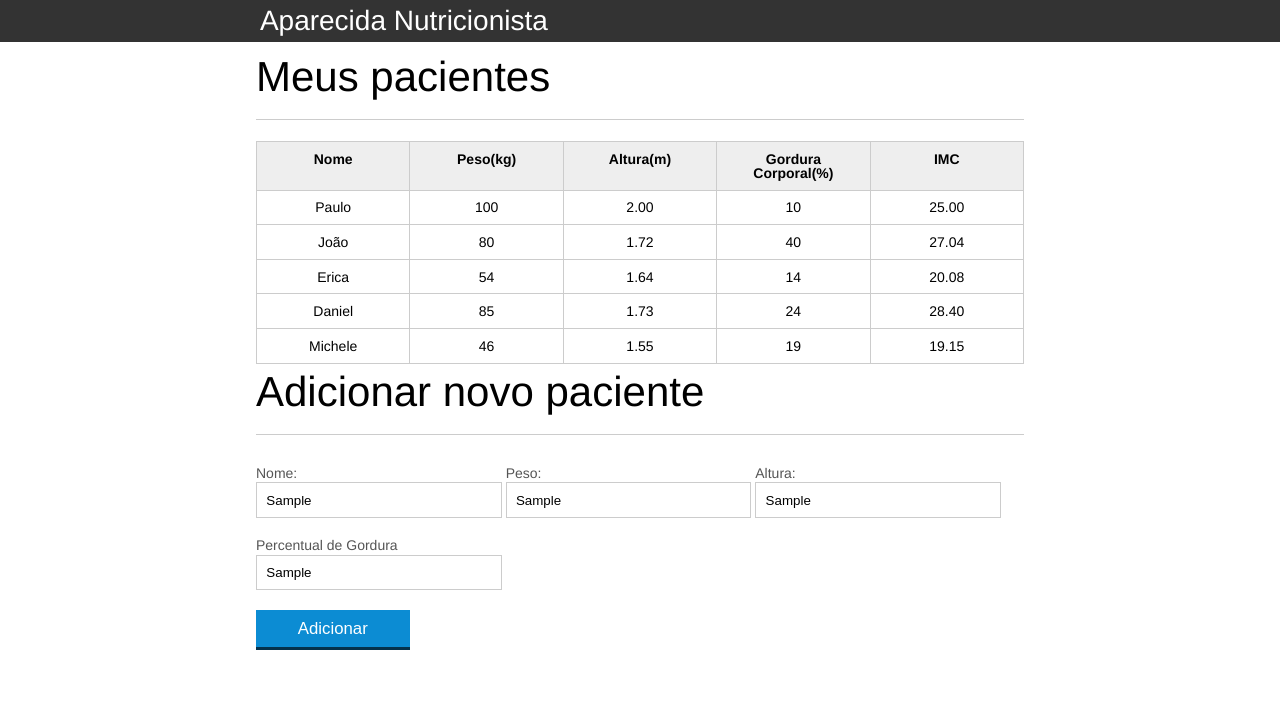
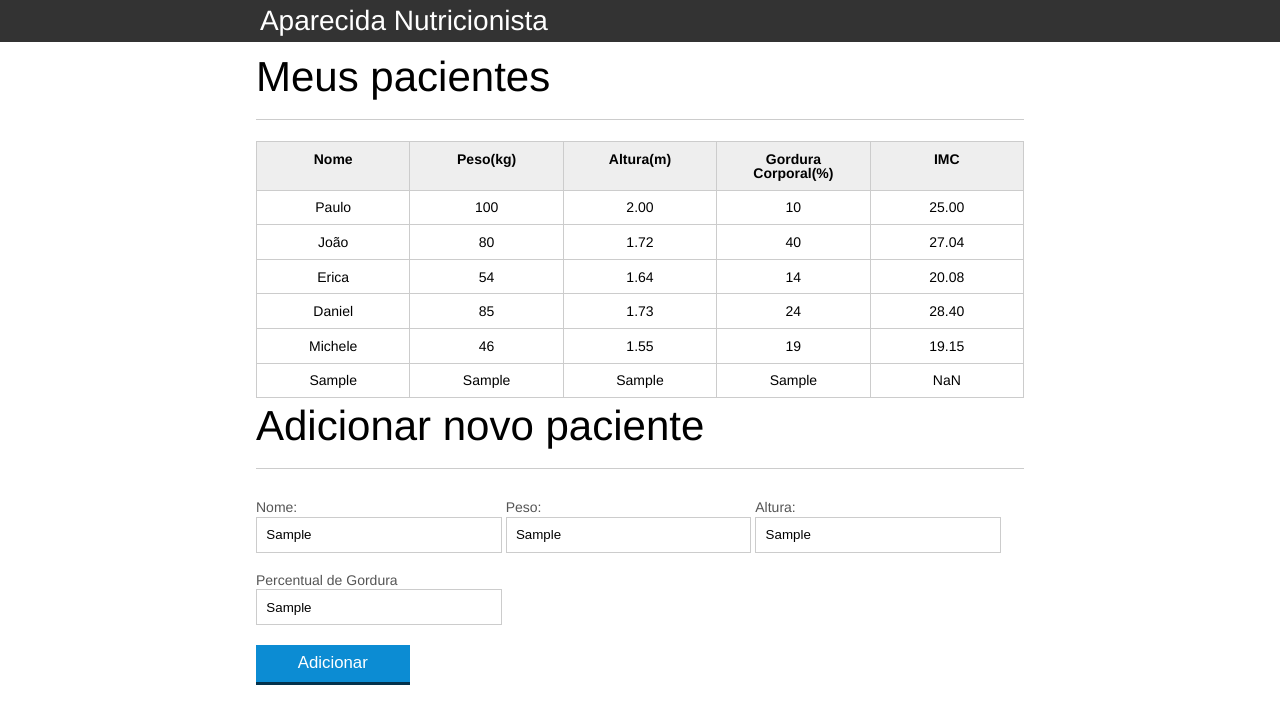
Before and after one commit to Daniel-Anjos/AluraJavascript, a plain HTML site: page index.html in a window 1280 px wide. Both pictures are taken after typing "Sample", "Sample", "Sample", "Sample" into the empty fields and a click on the button "Adicionar". Drawn offline with Linux system fonts and the light colour scheme.

Commit message:
Ajustes na função event no form.js

```diff
--- a/js/form.js
+++ b/js/form.js
@@ -1,5 +1,5 @@
 var botaoAdicionar = document.querySelector("#adicionar-paciente");
-botaoAdicionar.addEventListener("click", function () {
+botaoAdicionar.addEventListener("click", function (event) {
     event.preventDefault();
     var form = document.querySelector("#form-adiciona");
     var nome = form.nome.value;
@@ -13,6 +13,7 @@ botaoAdicionar.addEventListener("click", function () {
     var pesoTd = document.createElement("td");
     var alturaTd = document.createElement("td");
     var gorduraTd = document.createElement("td");
+    var imcTd = document.createElement("td");
 
     nomeTd.textContent = nome;
     pesoTd.textContent = peso;
```
Also changed, not shown: index.html (+2 -0 lines).
